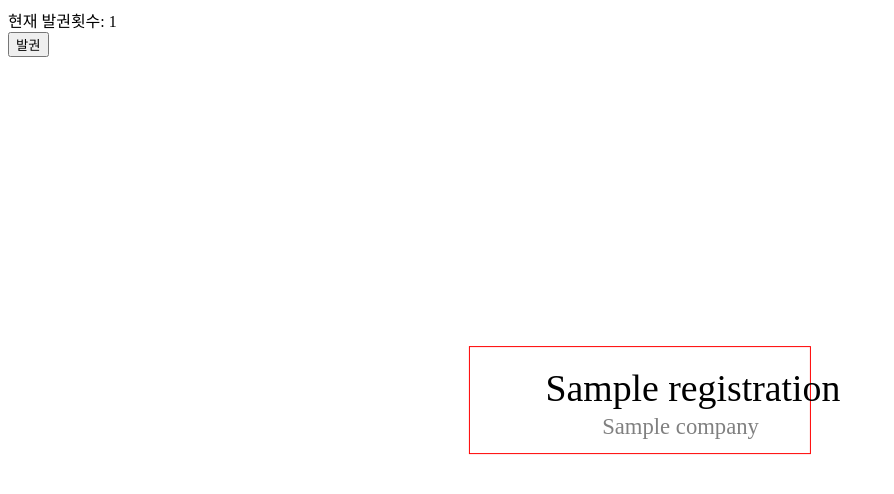
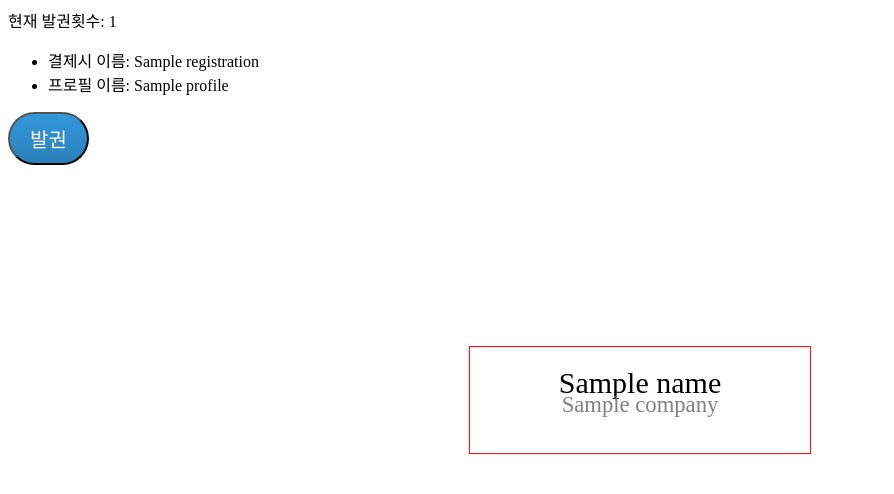
Before and after one commit to pythonkr/pyconkr-2017, a Django app: template registration/templates/registration/issue_print.html in a window 1280 px wide. Shown: the top 494 px of the page, without its empty margins (0-894 px from the left). Run offline with Django 3.2, Linux system fonts and the light colour scheme; the template is opened without the code that fills it: most values are stand-ins (such as "Sample title", 1, 10 or a date in 2020); some libraries are stand-ins or nearby versions.

Commit message:
Issue print page layout improved (#121)
* Make name label align to center

* Issue print layout improved

```diff
--- a/registration/templates/registration/issue_print.html
+++ b/registration/templates/registration/issue_print.html
@@ -16,18 +16,17 @@
 }
 .name-tag .name {
   font-family: 'Jeju Gothic', serif;
-  font-size: 10mm;
   position:relative;
   top: 5mm;
-  left: 20mm;
+  text-align: center;
 }
 .name-tag .org {
   font-family: 'Jeju Gothic', serif;
   color: gray;
   font-size: 6mm;
   position:relative;
-  top: 6mm;
-  left: 35mm;
+  top: 3mm;
+  text-align: center;
 }
 
 .preview-border {
@@ -36,6 +35,32 @@
   border: 1px solid red;
 }
 
+.btn {
+  background: #3498db;
+  background-image: -webkit-linear-gradient(top, #3498db, #2980b9);
+  background-image: -moz-linear-gradient(top, #3498db, #2980b9);
+  background-image: -ms-linear-gradient(top, #3498db, #2980b9);
+  background-image: -o-linear-gradient(top, #3498db, #2980b9);
+  background-image: linear-gradient(to bottom, #3498db, #2980b9);
+  -webkit-border-radius: 28;
+  -moz-border-radius: 28;
+  border-radius: 28px;
+  font-family: Arial;
+  color: #ffffff;
+  font-size: 20px;
+  padding: 10px 20px 10px 20px;
+  text-decoration: none;
+}
+
+.btn:hover {
+  background: #3cb0fd;
+  background-image: -webkit-linear-gradient(top, #3cb0fd, #3498db);
+  background-image: -moz-linear-gradient(top, #3cb0fd, #3498db);
+  background-image: -ms-linear-gradient(top, #3cb0fd, #3498db);
+  background-image: -o-linear-gradient(top, #3cb0fd, #3498db);
+  background-image: linear-gradient(to bottom, #3cb0fd, #3498db);
+  text-decoration: none;
+}
 
 @media print {
   .no-print {display:none}
@@ -51,15 +76,24 @@
   </head>
   <body>
     <div class='no-print'>
-      현재 발권횟수: {{ registration.issueticket_set.count }}
+      <div>
+        현재 발권횟수: {{ registration.issueticket_set.count }}
+      </div>
+      <div>
+        <ul>
+          <li>결제시 이름: {{ registration.name }}</li>
+          <li>프로필 이름: {{ registration.user.profile.name }}</li>
+        </ul>
+      </div>
+      <button id='ticket_issue' class='btn'>발권</button>
     </div>
-    <button id='ticket_issue' class='no-print'>발권</button>
     <div class='print name-tag preview-border'>
-      <div class='name'>{{ registration.name }}</div>
-      <div class='org'>{{ registration.company }}</div>
+      <div class='name'>{{ name }}</div>
+      <div class='org'>{{ company }}</div>
     </div>
 <script src="{% static "components/jquery/dist/jquery.min.js" %}"></script>
 <script src="{% static "components/js-cookie/src/js.cookie.js" %}" charset="utf-8"></script>
+<script src="{% static "js/jquery.quickfit.js" %}" charset="utf-8"></script>
 <script type="text/javascript">
 function csrfSafeMethod(method) {
   // these HTTP methods do not require CSRF protection
@@ -69,6 +103,10 @@ $(document).ready( function () {
   $('#ticket_issue').click(function(){
     window.print();
     issueTicketConfirm({{ registration.id }});
+  });
+  $('.name').quickfit({
+    min: 5,
+    max: 30
   });
 });
 
```
Also changed, not shown: registration/views.py (+7 -0 lines), pyconkr/static/js/jquery.quickfit.js (added).
